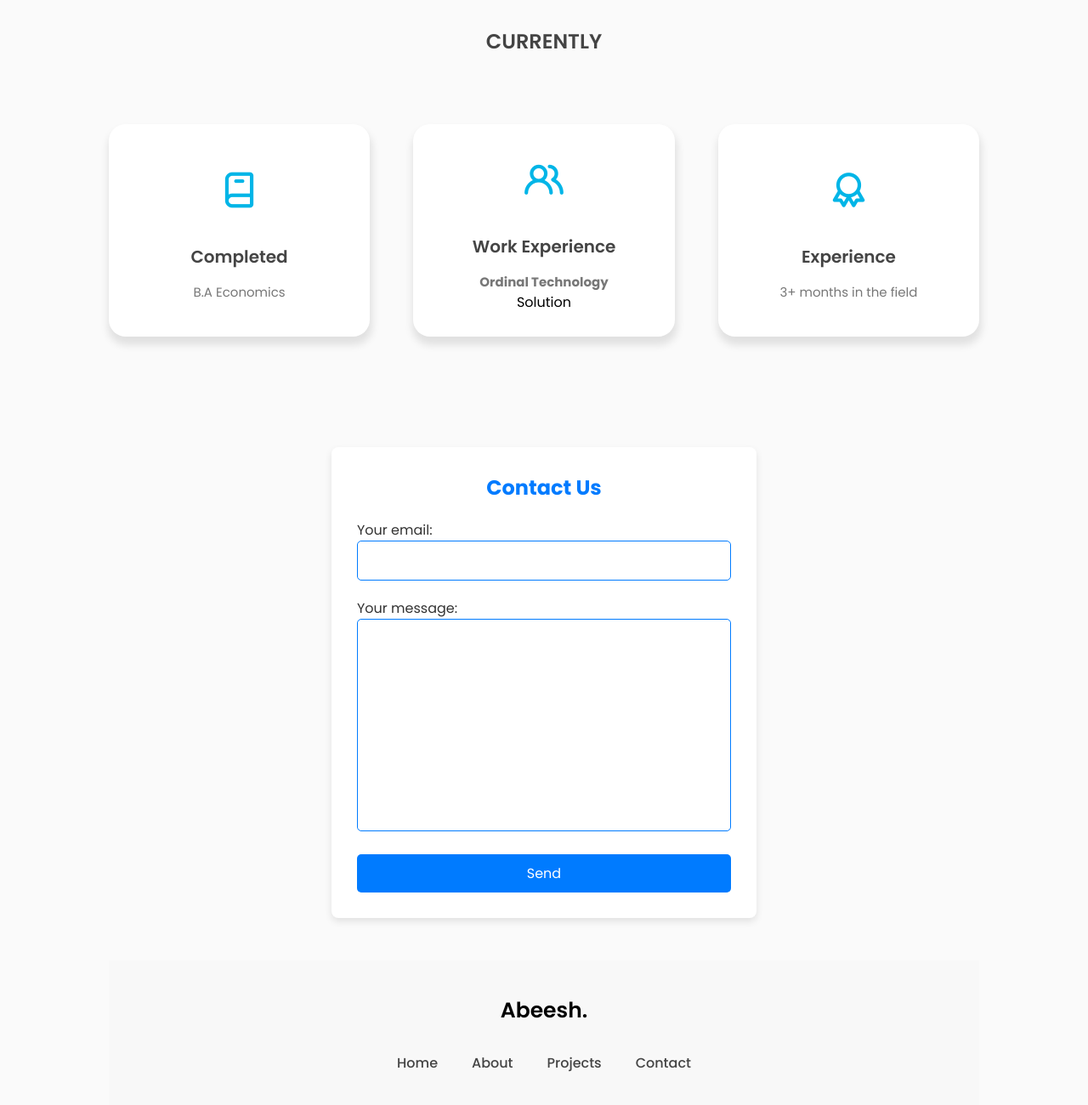
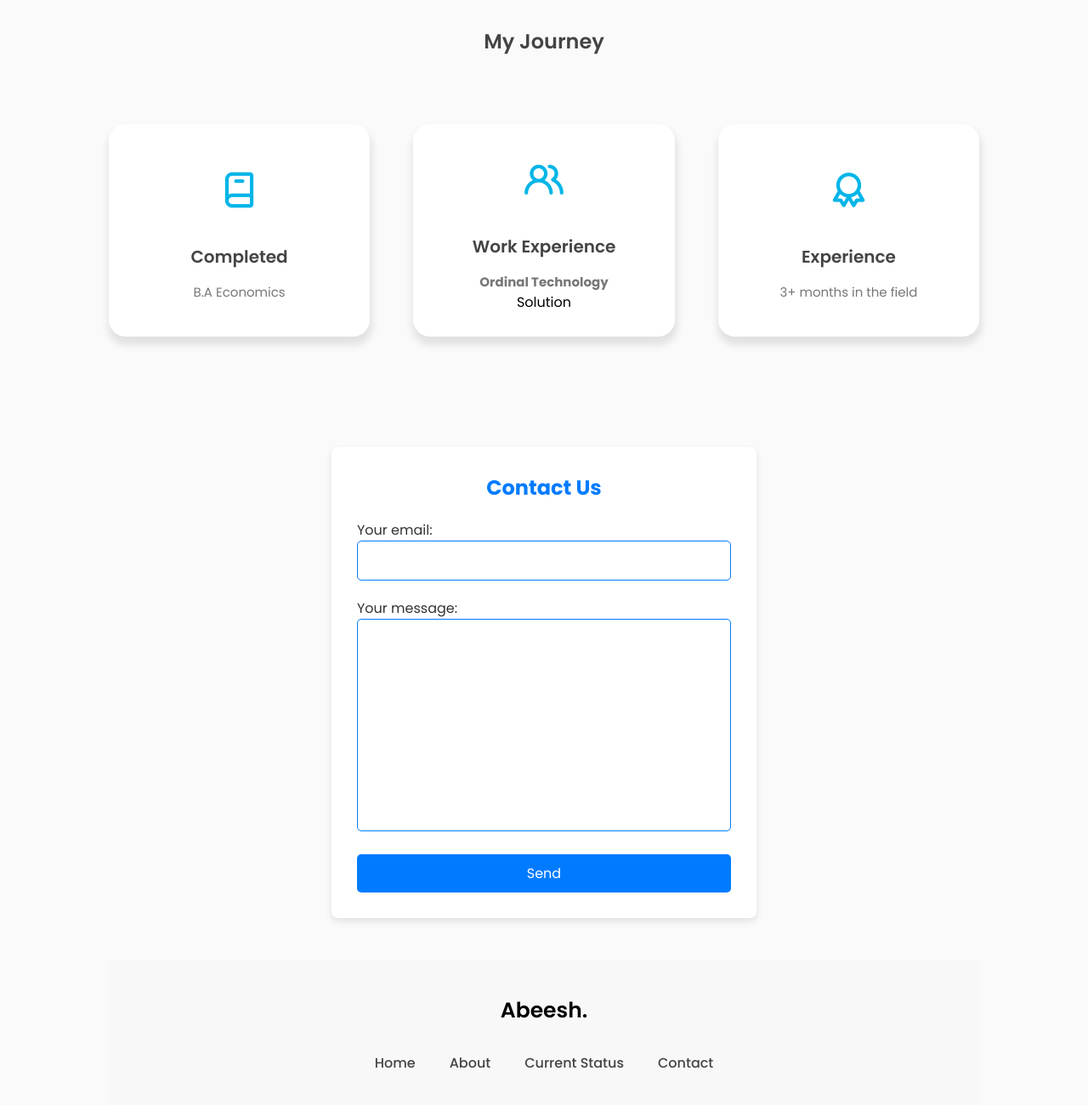
Before and after one commit to abeeshsm/abeeshportfolio, a plain HTML site: page index.html in a window 1280 px wide. Shown: the part 1472-2772 px from the top of the page at 85% size. Drawn offline with nearby package versions, Linux system fonts and the light colour scheme.

Commit message:
currently

```diff
--- a/index.html
+++ b/index.html
@@ -31,7 +31,7 @@
                 <div class="circle"></div>
             </li>
             <li class="nav_list">
-                <a href="#projects" class="nav-link">Projects</a>
+                <a href="#currently" class="nav-link">Current Status</a>
                 <div class="circle"></div>
             </li>
             <li class="nav_list">
@@ -163,9 +163,9 @@
         </section>
 
         <!-- -------------- PROJECT BOX ---------------- -->
-        <section class="section" id="projects">
+        <section class="section" id="currently">
             <div class="top-header">
-                <h1>CURRENTLY</h1>
+                <h1>My Journey</h1>
             </div>
             <div class="project-container">
                 <div class="project-box">
@@ -218,7 +218,7 @@
                     <a href="#about">About</a>
                 </li>
                 <li class="footer_menu_list">
-                    <a href="#projects">Projects</a>
+                    <a href="#currently">Current Status</a>
                 </li>
                 <li class="footer_menu_list">
                     <a href="#contact">Contact</a>
```
